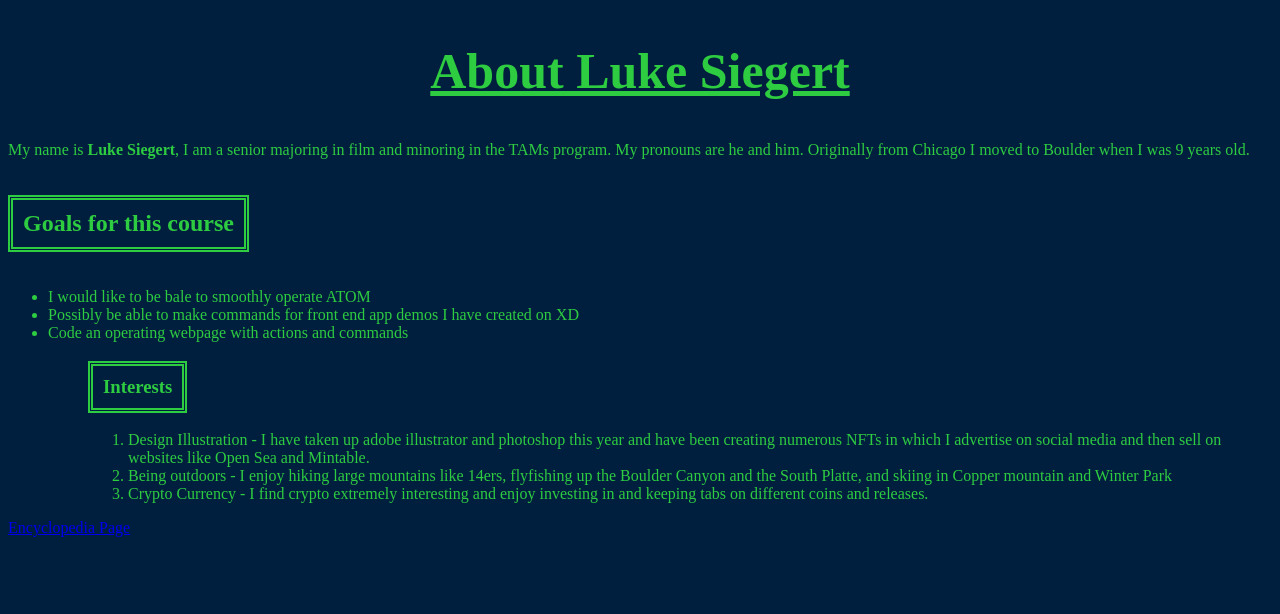
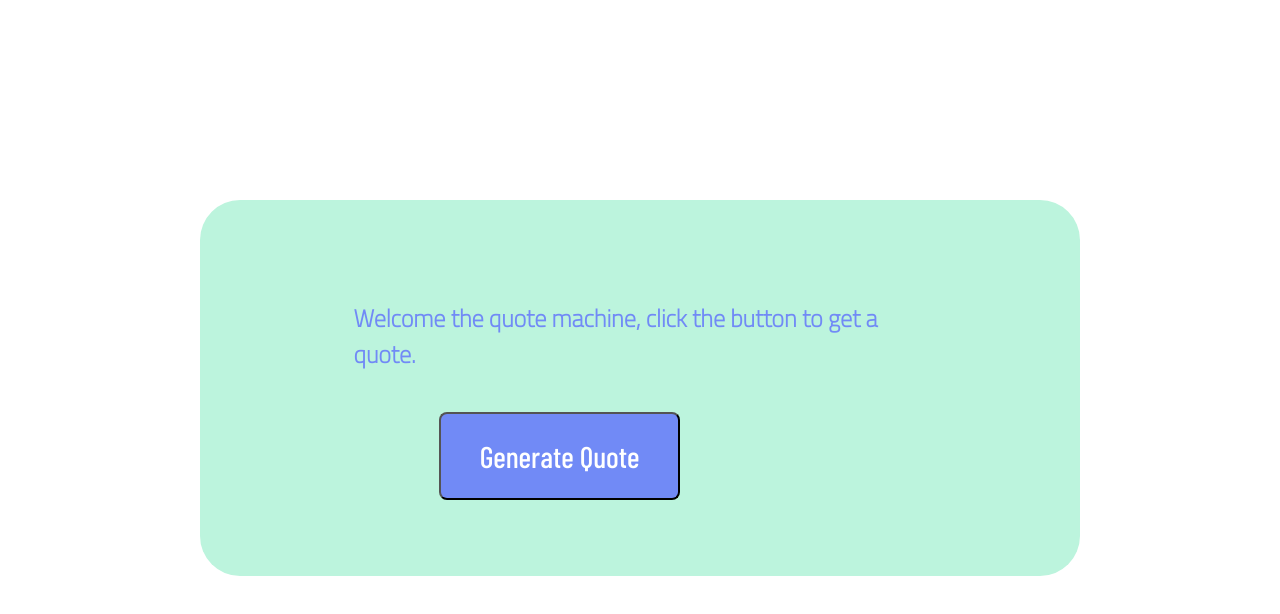
Before and after one commit to lukesiegert/Lukes-Repository, a plain HTML site: page index.html in a window 1280 px wide. Drawn offline with nearby package versions, Linux system fonts and the light colour scheme; a web font is replaced by a local one.

Commit message:
week 7 final

```diff
--- a/index.html
+++ b/index.html
@@ -1,45 +1,43 @@
+<!DOCTYPE html>
+<html lang="en">
+
+<head>
+
+<title>Week 7, Quote Generator</title>
+<link rel="stylesheet" href="style.css">
+<link href="https://fonts.googleapis.com/css2?family=Titillium+Web:wght@200&display=swap" rel="stylesheet">
+<link href="https://fonts.googleapis.com/css2?family=Barlow+Condensed:wght@100;500&family=M+PLUS+Rounded+1c:wght@500;700&display=swap" rel="stylesheet">
+
+</head>
+
+<body>
+<section id="quotesection">
+<h1 id="qtext"> Welcome the quote machine, click the button to get a quote.</h1>
+<button id="newquote"> Generate Quote </button>
+</section>
 
 
-<!DOCTYPE html>
 
 
-<html>
+<script>
+  const quotes = ["Be yourself; everyone else is already taken.", "You only live once, but if you do it right, once is enough", "Be the change that you wish to see in the world.", "To live is the rarest thing in the world. Most people exist, that is all.", "To be yourself in a world that is constantly trying to make you something else is the greatest accomplishment.", "It is better to be hated for what you are than to be loved for what you are not.", "If you aint first youre last."];
+  let quotecount = 0;
 
-<head>
-  <meta charset="utf-8">
-  <link rel = "stylesheet" href = "style.css">
-<title>My First Site!</title>
-</head>
-<body>
+  document.getElementById("newquote").addEventListener("click", buttonClicked);
 
-<section>
-  <h1> About Luke Siegert</h1>
-  <p> My name is <strong>Luke Siegert</strong>, I am a senior majoring in film and minoring in the TAMs program. My pronouns are he and him. Originally from Chicago
-    I moved to Boulder when I was 9 years old.
-</section>
-<section>
-  <h2> Goals for this course</h2>
+function buttonClicked  (){
+  console. log (quotes[quotecount]);
+  document.getElementById("qtext").innerHTML = quotes[quotecount];
+  if(quotecount>=6){
 
-<ul>
-  <li> I would like to be bale to smoothly operate ATOM</li>
-  <li> Possibly be able to make commands for front end app demos I have created on XD</li>
-<li> Code an operating webpage with actions and commands</li>
-<ul>
-  <h3> Interests </h3>
+    quotecount = 0;
+  }else{
+  quotecount++;
+}
+}
 
+</script>
 
-    <ol>
-        <li> Design Illustration - I have taken up adobe illustrator and photoshop this year and have been creating numerous
-          NFTs in which I advertise on social media and then sell on websites like Open Sea and Mintable. </li>
-        <li> Being outdoors - I enjoy hiking large mountains like 14ers, flyfishing up the Boulder Canyon and the South Platte,
-        and skiing in Copper mountain and Winter Park </li>
-        <li> Crypto Currency - I find crypto extremely interesting and enjoy investing in and keeping tabs on different coins
-        and releases.  </li>
-<ol>
-
-</section>
 </body>
 
-<a href = "EncyclopediaPage/index.html">  Encyclopedia Page</a>
-
-<html>
+</html>
--- a/style.css
+++ b/style.css
@@ -1,37 +1,33 @@
-body{
-  background-color: #001f3f;
-}
-h1 {
-color: #2ECC40;
-  text-align: center;
-text-decoration: underline;
-font-size: 50px
-
+#quotesection{
+  background-color: #BCF4DD;
+  margin: 25vh 15vw;
+  padding: 10vh 12vw 12vh 12vw;
+  border-radius: 40px;
+  height: 25vh;
 }
 
-p {
-  color: #2ECC40
+button{
+font-size: 30px;
+  padding: 3vh 3vw;
+background-color: #718AF6;
+  margin-top: 5vh;
+    border-radius: 8px;
+  color: white;
+  font-family: 'Barlow Condensed', sans-serif;
+  position:absolute;
+  bottom:300px;
+  right:600px;
 }
 
-h2{
-display: inline-block;
-  color:#2ECC40;
-  border-width: 5px;
-  border-style:double;
-  border color: #2ECC40
+button:hover{
+  border: #fff solid 1px;
+}
 
-border-radius: 10px;
-padding:10px;
+button:active{
+  color: #999999;
 }
-ul{
-  color:#2ECC40;
+
+h1{
+  color: #718AF6;
+font-family: 'Titillium Web', sans-serif;
 }
-h3{
-  display: inline-block;
-  color:#2ECC40;
-  border-width: 5px;
-  border-style: double;
-  border color: #2ECC40
-
-border-radius: 5px;
-padding:10px;}
```
Also changed, not shown: Week 7/index.html (added, +2 -0 lines), 1 other file.
